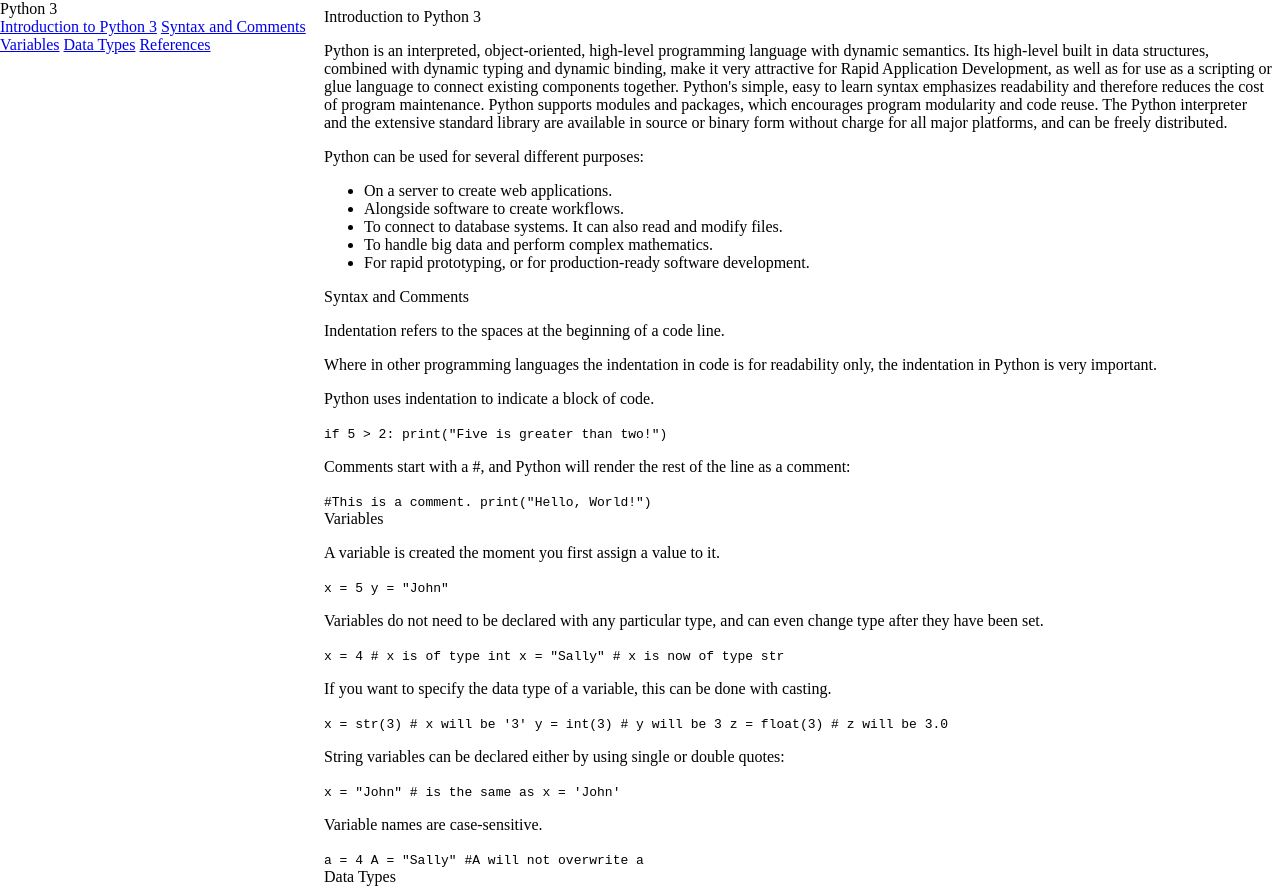
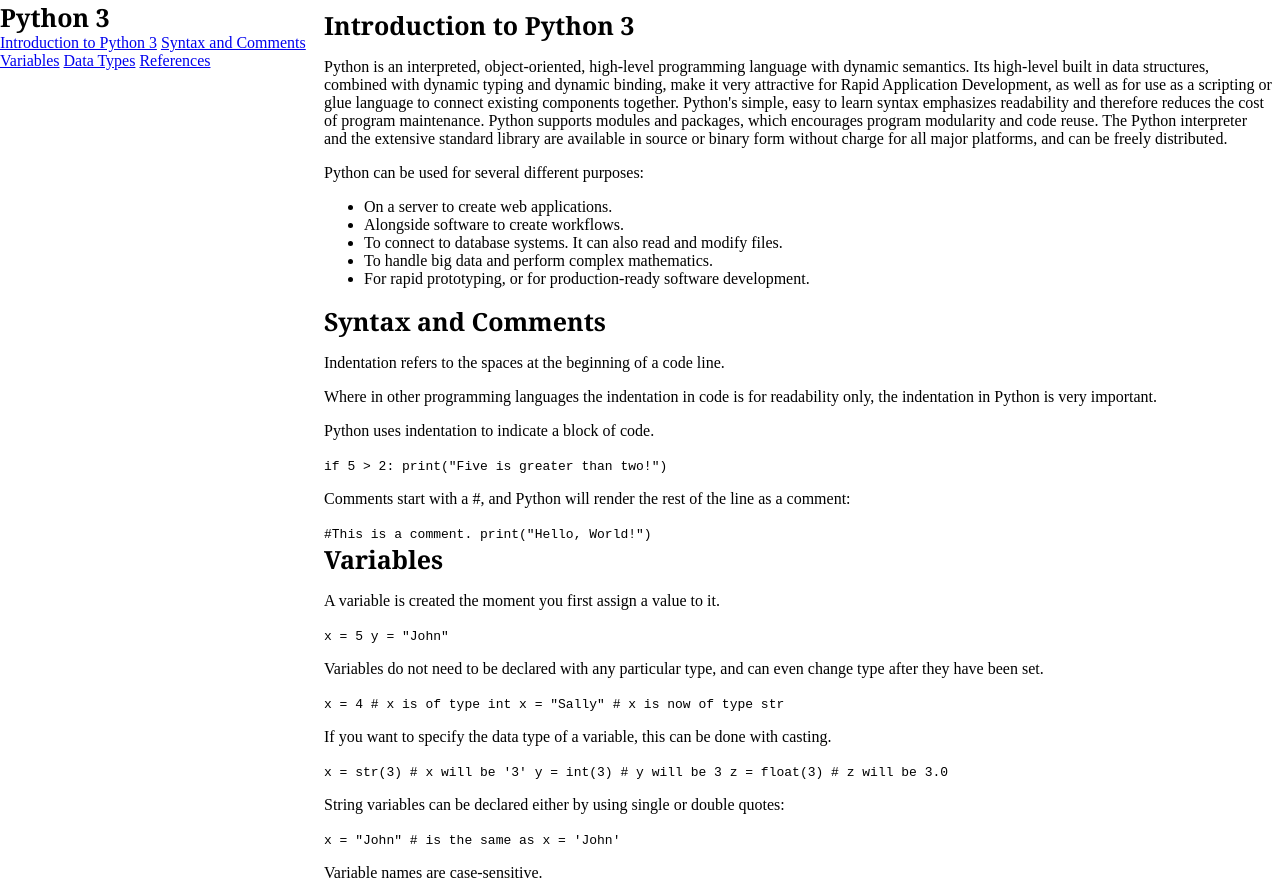
Before and after one commit to MRodriguez-M/Technical-Documentation-Page, a plain HTML site: page index.html in a window 1280 px wide. Shown: the top 889 px of the page. Drawn offline with Linux system fonts and the light colour scheme.

Commit message:
Styled headers

```diff
--- a/resources/css/index.css
+++ b/resources/css/index.css
@@ -8,6 +8,13 @@
 #main-doc {
     margin-left: 25%;
 }
+
+header {
+    font-family: Georgia, 'Times New Roman', serif;
+    font-size: 25px;
+    font-weight: bold;
+}
+
 @media (max-height: 500px) {
     #main-doc {
         font-size: 10px;
```
